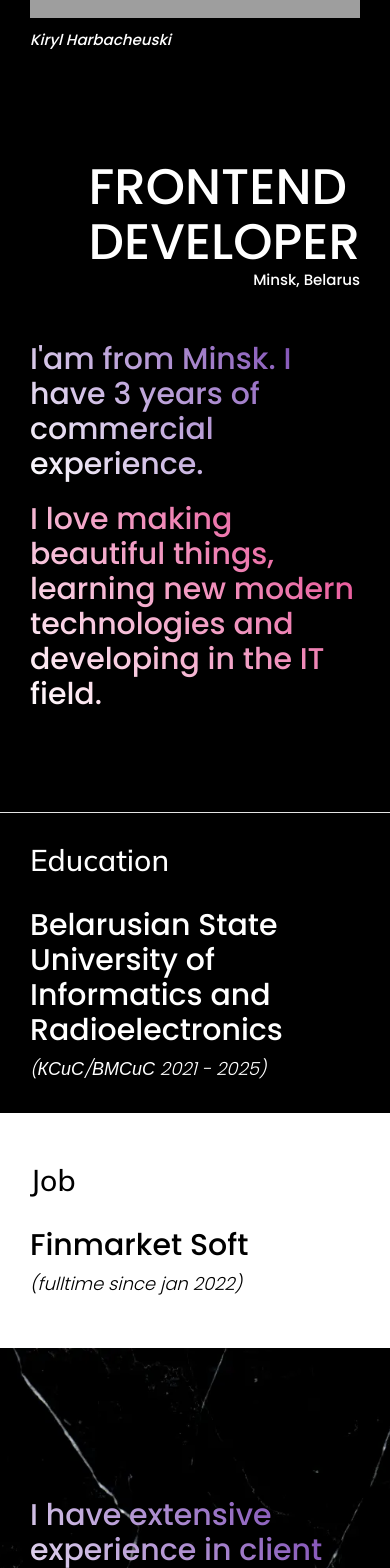
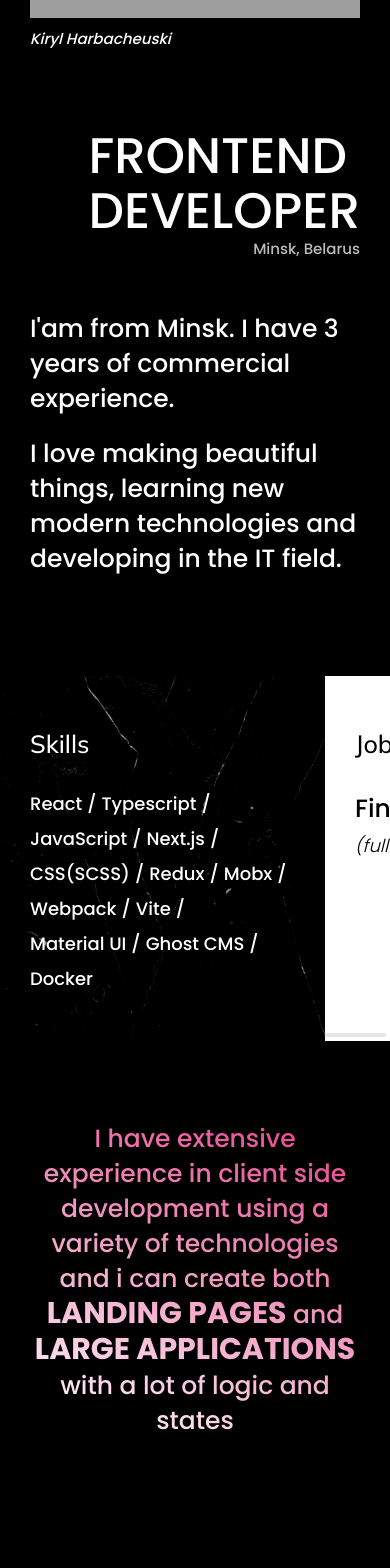
Before and after one commit to kharbacheuski/portfolio, a Next.js app: page / in a window 390 px wide. Shown: the part 400-1968 px from the top of the page. Built offline with nearby package versions, Linux system fonts and the light colour scheme; grey boxes are pictures that could not be loaded.

Commit message:
design refactoring

```diff
--- a/package.json
+++ b/package.json
@@ -11,7 +11,8 @@
   "dependencies": {
     "next": "14.2.3",
     "react": "^18",
-    "react-dom": "^18"
+    "react-dom": "^18",
+    "swiper": "^11.1.3"
   },
   "devDependencies": {
     "@types/node": "^20",
--- a/src/app/globals.scss
+++ b/src/app/globals.scss
@@ -6,6 +6,11 @@
   --font-mono: ui-monospace, Menlo, Monaco, "Cascadia Mono", "Segoe UI Mono",
     "Roboto Mono", "Oxygen Mono", "Ubuntu Monospace", "Source Code Pro",
     "Fira Mono", "Droid Sans Mono", "Courier New", monospace;
+}
+
+::selection {
+	color: black;
+	background: white;
 }
 
 * {
@@ -17,6 +22,11 @@
 	font-weight: 500;
 	font-size: 30px;
 	line-height: 35px;
+
+  	@media (max-width: $breakpoint-md) {
+		font-size: 25px;
+		line-height: 35px;
+	}
 }
 
 html,
@@ -42,7 +52,7 @@ a {
 }
 
 
-@media (min-width: $breakpoint-md) {
+// @media (min-width: $breakpoint-md) {
 	[data-animate] {
 		-webkit-transform: translate3d(0, 25px, 0);
 		transform: translate3d(0, 25px, 0);
@@ -109,7 +119,7 @@ a {
 			transform: scale(1);
 		}
 	}
-}
+// }
 
 .uppercase {
   text-transform: uppercase;
--- a/src/app/layout.tsx
+++ b/src/app/layout.tsx
@@ -15,7 +15,7 @@ export default function RootLayout({
 }>) {
   return (
     <html lang="en">
-      <body className={`${poppins.className}`}>
+      <body className={`${poppins.className}`} id="top">
         <Header />
         <main className="main">{children}</main>
       </body>
--- a/src/app/page.styles.scss
+++ b/src/app/page.styles.scss
@@ -11,6 +11,12 @@ h2 {
 }
 
 .preview {
+    height: calc(100vh - 200px);
+
+	@media (max-width: $breakpoint-md) {
+		height: auto;
+	}
+
 	&_inner {
 		display: flex;
 		flex-direction: column;
@@ -21,6 +27,9 @@ h2 {
 		grid-template-columns: 550px 1fr;
 		gap: 150px;
 
+		@media (max-width: $breakpoint-xl) {
+			gap: 80px;
+		}
 		@media (max-width: $breakpoint-lg) {
 			grid-template-columns: 350px 1fr;
 			gap: 50px;
@@ -39,6 +48,9 @@ h2 {
 
 		@media (max-width: $breakpoint-md) {
 			margin-top: 50px;
+		}
+		@media (max-width: $breakpoint-sm) {
+			margin-top: 20px;
 		}
 	}
 
@@ -80,17 +92,36 @@ h2 {
 			font-size: 50px;
 			line-height: 50px;
 
+			&:hover {
+				.inner {
+					transform: rotate(12deg);
+					color: #cea3e4;
+				}
+			}
+
 			.line {
 				font-size: inherit;
 				line-height: inherit;
 				display: block;
 				margin-top: 5px;
+
+				.inner {
+					display: inline-block;
+					font-size: inherit;
+					line-height: inherit;
+
+					transition: all 0.5s;
+				}
+
+
 			}
 			.location {
 				display: block;
 				font-size: 15px;
 				line-height: 25px;
 				text-align: end;
+
+				color: $colorGray;
 			}
 		}
 	}
@@ -98,7 +129,7 @@ h2 {
 		align-self: flex-end;
 		max-width: 650px;
 		position: relative;
-		top: -150px;
+		top: -50px;
 		backdrop-filter: blur(20px);
 
 		@media (max-width: $breakpoint-xl) {
@@ -106,6 +137,7 @@ h2 {
 			top: -100px;
 		}
 		@media (max-width: $breakpoint-lg) {
+			margin-top: 100px;
 			position: static;
 			padding: 0;
 		}
@@ -114,19 +146,24 @@ h2 {
 		}
 
 		p {
+			transition: all .3s;
 
 			&:first-of-type {
 				margin-bottom: 20px;
 
-				background-image: linear-gradient(45deg, $colorWhite, #6d35ab);
-				@include gradient-text;
+				&:hover {
+					background-image: linear-gradient(45deg, $colorWhite, #6d35ab);
+					@include gradient-text;
+				}
 			}
 
 			&:last-of-type {
 				margin-top: 20px;
 
-				background-image: linear-gradient(45deg, $colorWhite, $colorPurple);
-				@include gradient-text;
+				&:hover {
+					background-image: linear-gradient(45deg, $colorWhite, #1351af);
+					@include gradient-text;
+				}
 			}
 		}
 	}
@@ -136,16 +173,18 @@ h2 {
 	padding: 100px 0 0;
 
 	&_inner {
-		display: flex;
+		// display: grid;
+		// grid-template-columns: 1fr 1fr;
 		transition: all 0.3s ease;
 
-		@media (max-width: $breakpoint-md) {
-			flex-direction: column;
-		}
+		// @media (max-width: $breakpoint-md) {
+		// 	grid-template-columns: 1fr;
+		// }
 	}
 
 	&_item {
-		width: 100%;
+		// width: 100%;
+		height: auto !important;
 		transition: all 0.2s ease;
 		background-color: $colorWhite;
 
@@ -179,43 +218,75 @@ h2 {
 			line-height: 25px;
 		}
 
-		@media (min-width: $breakpoint-md) {
-			&:hover {
-				width: calc(100% + 200px);
-
-				@media (max-width: $breakpoint-xl) {
-					width: calc(100% + 100px);
-				}
-
-				p {
-					background-image: linear-gradient(45deg, $colorOrange, $colorBlack);
+		&.job {
+			@media (min-width: $breakpoint-md) {
+				p:hover {
+					background-image: linear-gradient(45deg, #56e05a, $colorBlack);
 					@include gradient-text;
 				}
 			}
 		}
 
-		&.dark {
-			padding: 90px 90px 90px 70px;
-
-			@media (max-width: $breakpoint-xl) {
-				padding: 70px 70px 70px 40px;
-			}
-			@media (max-width: $breakpoint-md) {
-				padding: 30px 20px 30px 30px;
-			}
-
+		&.education {
 			background-color: $colorBlack;
-			border-top: 1px solid #e4e4e4;
 
 			p,span,h3 {
 				color: $colorWhite;
 			}
 
 			@media (min-width: $breakpoint-md) {
-				&:hover {
-					p {
-						background-image: linear-gradient(45deg, $colorWhite, $colorPurple);
-						@include gradient-text;
+				p:hover {
+					background-image: linear-gradient(45deg, $colorWhite, $colorBlue);
+					@include gradient-text;
+				}
+			}
+		}
+		&.hobbie {
+			background-color: $colorPinkLight;
+
+			@media (min-width: $breakpoint-md) {
+				a:hover {
+					img {
+						transform: scale(1.2);
+					}
+				}
+			}
+
+			.link-with-logo {
+				margin-top: 20px;
+				display: flex;
+				align-items: center;
+				gap: 5px;
+
+				img {
+					transition: all .2s;
+				}
+			}
+		}
+		&.skills {
+			background: center/cover url("/absolute-black.webp") no-repeat;
+			background-attachment: fixed;
+
+			p,span,h3, ul {
+				color: $colorWhite;
+			}
+
+			.list {
+				list-style: none;
+				margin-top: 30px;
+				display: flex;
+    			flex-wrap: wrap;
+				gap: 10px;
+
+				li {
+					font-size: 18px;
+					line-height: 25px;
+					position: relative;
+
+					&:not(:last-of-type):after {
+						content: "/";
+						right: -5px;
+						position: relative;
 					}
 				}
 			}
@@ -223,96 +294,102 @@ h2 {
 	}
 }
 
-.stack {
-	padding: 150px 0 100px;
-	background: center/cover url("/absolute-black.webp") no-repeat;
-	background-attachment: fixed;
+// .stack {
+// 	padding: 150px 0 100px;
+// 	background: center/cover url("/absolute-black.webp") no-repeat;
+// 	background-attachment: fixed;
 
-	h2 {
-		max-width: 700px;
+// 	h2 {
+// 		max-width: 700px;
 
-		background-image: linear-gradient(45deg, $colorWhite, #6d35ab);
-		@include gradient-text;
-	}
+// 		background-image: linear-gradient(45deg, $colorWhite, #6d35ab);
+// 		@include gradient-text;
+// 	}
 
-	&-list {
-		margin: 50px 0 0 70px;
-		padding-left: 17px;
-		list-style: none;
+// 	&-list {
+// 		margin: 50px 0 0 70px;
+// 		padding-left: 17px;
+// 		list-style: none;
 
-		@media (max-width: $breakpoint-md) {
-			margin: 50px 0 0 30px;
-		}
+// 		@media (max-width: $breakpoint-md) {
+// 			margin: 50px 0 0 30px;
+// 		}
 
-		li {
-			cursor: pointer;
-			margin: 15px 0;
+// 		li {
+// 			cursor: pointer;
+// 			margin: 15px 0;
 
-			font-size: 24px;
+// 			font-size: 24px;
 
-			max-width: max-content;
+// 			max-width: max-content;
 
-			&.scaling {
-				transform: scale(0);
-			}
+// 			&.scaling {
+// 				transform: scale(0);
+// 			}
 
-			&::before {
-				transition: all 0.3s ease;
-				content: "<";
-			}
+// 			&::before {
+// 				transition: all 0.3s ease;
+// 				content: "<";
+// 			}
 
-			&::after {
-				transition: all 0.3s ease;
-				content: "/>";
-				margin-left: 5px;
-			}
+// 			&::after {
+// 				transition: all 0.3s ease;
+// 				content: "/>";
+// 				margin-left: 5px;
+// 			}
 
-			@media (min-width: $breakpoint-md) {
-				&:hover {
-					&::before {
-						content: "<";
-						margin-left: 5px;
-					}
-					&::after {
-						margin-left: 10px;
-					}
-				}
-			}
-		}
-	}
+// 			@media (min-width: $breakpoint-md) {
+// 				&:hover {
+// 					&::before {
+// 						content: "<";
+// 						margin-left: 5px;
+// 					}
+// 					&::after {
+// 						margin-left: 10px;
+// 					}
+// 				}
+// 			}
+// 		}
+// 	}
 
-	&_description {
-		max-width: 700px;
-		margin-top: 50px;
+// 	&_description {
+// 		max-width: 700px;
+// 		margin-top: 50px;
 
-		p {
-			font-size: 18px;
-			line-height: 25px;
-		}
-	}
-}
+// 		p {
+// 			font-size: 18px;
+// 			line-height: 25px;
+// 		}
+// 	}
+// }
 
 .experience {
-	padding: 100px 0;
-	background-color: $colorWhite;
+	padding: 150px 0;
+	// background-color: $colorWhite;
+
+	@media (max-width: $breakpoint-md) {
+		padding: 80px 0;
+	}
 
 	&_inner {
 		text-align: center;
+		display: flex;
+		flex-direction: column;
+		align-items: space-between;
 
 		.uppercase {
-			color: $colorBlack;
+			color: $colorWhite;
 			font-size: 30px;
 			line-height: 35px;
-			max-width: 700px;
 			font-weight: 700;
 		}
 
 		p {
-			color: $colorBlack;
-			max-width: 750px;
+			color: $colorWhite;
+			max-width: 1000px;
 			margin: 0 auto;
 
-			background-image: linear-gradient(100deg, $colorBlack, $colorPurple);
+			background-image: linear-gradient(25deg, $colorWhite, $colorPurple);
 			@include gradient-text;
 		}
 	}
@@ -357,6 +434,11 @@ h2 {
 
 				font-size: 25px;
 
+				@media (max-width: $breakpoint-sm) {
+					font-size: 18px;
+					line-height: 25px;
+				}
+
 				&::after {
 					content: "";
 					position: absolute;
--- a/src/app/page.tsx
+++ b/src/app/page.tsx
@@ -2,8 +2,13 @@
 
 import "./page.styles.scss";
 import { Fragment, useEffect } from "react";
-import { mono, mulish } from "@/utils/fonts";
+import {mulish } from "@/utils/fonts";
 import {loadClassName} from "@/utils/animation";
+import { Swiper, SwiperSlide } from 'swiper/react';
+import {Scrollbar} from 'swiper/modules';
+
+import 'swiper/css';;
+import 'swiper/css/scrollbar';
 
 export default function Home() {
 
@@ -25,7 +30,7 @@ export default function Home() {
 								<div className="preview-title">
 									<h1>
 										<span className="line uppercase" data-animate-top style={{transitionDelay: '0.1s'}}>frontend</span>
-										<span className="line uppercase" data-animate-right style={{transitionDelay: '0.3s'}}>developer</span>
+										<span className="line uppercase" data-animate-right style={{transitionDelay: '0.3s'}}><span className="uppercase inner">dev</span>eloper</span>
 										<span className="location" data-animate-right style={{transitionDelay: '1s'}}>Minsk, Belarus</span>
 									</h1>
 								</div>
@@ -40,31 +45,31 @@ export default function Home() {
 				</div>
 			</section>
 
-			<section id="past" className="past">
+			<section id="skills" className="past">
 				<div className="past_inner">
-					<div className="past_item dark">
-						<h3 className={mulish.className}>Education</h3>
-						<p>Belarusian State University of Informatics and Radioelectronics</p>
-						<span>(КСиС/ВМСиС 2021 - 2025)</span>
-					</div>
-					<div className="past_item">
-						<h3 className={mulish.className}>Job</h3>
-						<p>Finmarket Soft</p>
-						<span>(fulltime since jan 2022)</span>
-					</div>
-				</div>
-			</section>
-
-			<section id="stack" className="stack">
-				<div className="container">
-					<div className="stack_inner">
-						<h2 data-animate-left>
-							I have extensive experience in client side development using a variety of technologies:
-						</h2>
-
-						<ul className={`stack-list ${mono.className}`}>
+					<Swiper
+						direction="horizontal"
+						spaceBetween={0}
+						slidesPerView={2.3}
+						onSlideChange={() => console.log('slide change')}
+						onSwiper={(swiper) => console.log(swiper)}
+						modules={[Scrollbar]}
+						scrollbar={{ draggable: false }}
+						breakpoints={{
+							768: {
+								slidesPerView: 1.8,
+							},
+							350: {
+							  slidesPerView: 1.2,
+							},
+						}}
+					>
+						<SwiperSlide className="past_item skills">
+							<h3 className={mulish.className}>Skills</h3>
+							<ul className={`list `}>
 								<li data-animate-top data-animate-scale style={{transitionDelay: '0.1s'}}>React</li>
-							<li data-animate-top data-animate-scale style={{transitionDelay: '0.15s'}}>Typescript / JavaScript</li>
+								<li data-animate-top data-animate-scale style={{transitionDelay: '0.15s'}}>Typescript</li>
+								<li data-animate-top data-animate-scale style={{transitionDelay: '0.15s'}}>JavaScript</li>
 								<li data-animate-top data-animate-scale style={{transitionDelay: '0.2s'}}>Next.js</li>
 								<li data-animate-top data-animate-scale style={{transitionDelay: '0.25s'}}>CSS(SCSS)</li>
 								<li data-animate-top data-animate-scale style={{transitionDelay: '0.3s'}}>Redux</li>
@@ -75,15 +80,38 @@ export default function Home() {
 								<li data-animate-top data-animate-scale style={{transitionDelay: '0.55s'}}>Ghost CMS</li>
 								<li data-animate-top data-animate-scale style={{transitionDelay: '0.6s'}}>Docker</li>
 							</ul>
-					</div>
+						</SwiperSlide>
+						<SwiperSlide className="past_item job">
+							<h3 className={mulish.className}>Job</h3>
+							<p>
+								<a href="https://www.linkedin.com/company/finmarketsoft-people/">Finmarket Soft</a>
+							</p>
+							<span>(fulltime since jan 2022)</span>
+						</SwiperSlide>
+						<SwiperSlide className="past_item education">
+							<h3 className={mulish.className}>Education</h3>
+							<p>
+								<a href="https://www.bsuir.by/">Belarusian State University of Informatics and Radioelectronics</a>
+							</p>
+							<span>(КСиС/ВМСиС 2021 - 2025)</span>
+						</SwiperSlide>
+						<SwiperSlide className="past_item hobbie">
+							<h3 className={mulish.className}>Hobbie</h3>
+							<p>Music / Films / Books</p>
+							<a className="link-with-logo" href="https://open.spotify.com/artist/6p6WdgrsAyVbtNVW2vRuHn">
+								<img width={30} height={30} src="/spotify.svg" alt="" />
+								<span>манер оф спич</span>
+							</a>
+						</SwiperSlide>
+					</Swiper>
 				</div>
 			</section>
 
 			<section className="experience">
 				<div className="container">
 					<div className="experience_inner">
-						<p>
-							I create both <span className={`uppercase`}>
+						<p data-animate-top style={{transitionDelay: '0.1s'}}>
+							I have extensive experience in client side development using a variety of technologies and i can create both <span className={`uppercase`}>
 								landing pages
 							</span> and <span className={`uppercase`}>
 								large applications
--- a/src/components/header/header.tsx
+++ b/src/components/header/header.tsx
@@ -13,9 +13,9 @@ export default function Header() {
                 </div>
                 <div className="header_menu">
                     <ul>
-                        <li><a href="#about">About</a></li>
-                        <li><a href="#stack">Stack</a></li>
-                        <li><a href="#contacts">Contacts</a></li>
+                        <li><a href="#top">.About</a></li>
+                        <li><a href="#skills">.Skills</a></li>
+                        <li><a href="#contacts">.Contacts</a></li>
                     </ul>
                 </div>
             </div>
--- a/src/utils/variables.scss
+++ b/src/utils/variables.scss
@@ -10,7 +10,9 @@ $breakpoint-xxl: 1400px;
 
 
 $colorBiege: #FBCBA7;
+$colorPinkLight: #ffe9e9;
 $colorWhite: #ffffff;
+$colorGray: #bcbcbc;
 $colorPurple: #e53c89;
 $colorBlue: #0489ff;
 $colorOrange: #e18433;
```
Also changed, not shown: public/spotify.svg (added), 1 other file (tests, documents, lock files or other folders). Lines whose indentation alone changed are shown as unchanged.
